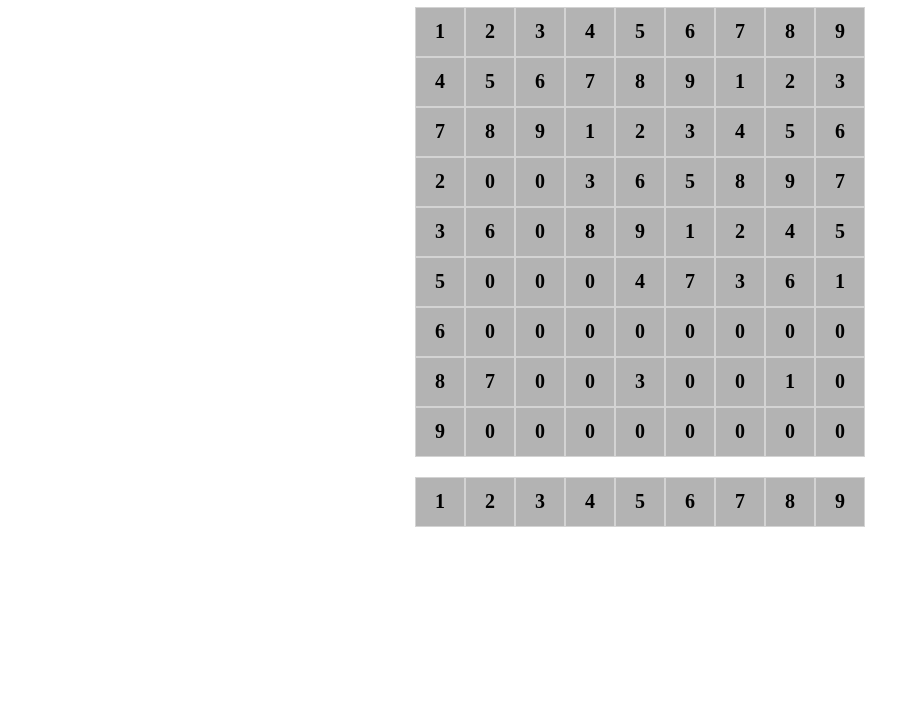
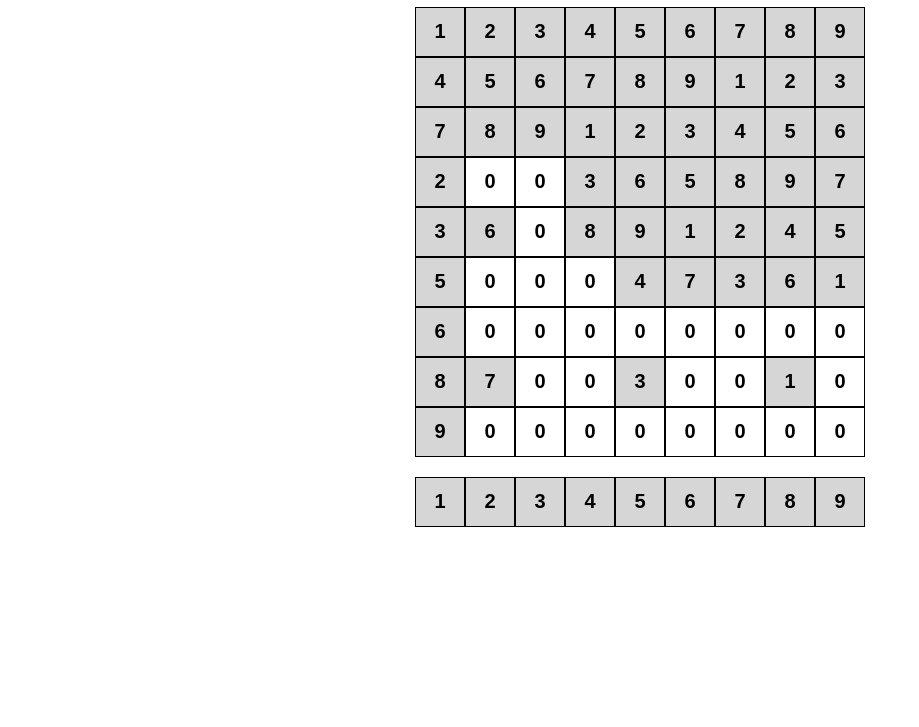
Before and after one commit to SamuelKasper/Sudoku, a plain HTML site: page index.html in a window 1280 px wide. Shown: the part 73-800 px from the top of the page, without its empty margins (0-919 px from the left). Drawn offline with Linux system fonts and the light colour scheme.

Commit message:
style + fix

```diff
--- a/build/index.js
+++ b/build/index.js
@@ -41,7 +41,12 @@ function init() {
             let tile = document.createElement("div");
             tile.id = r.toString() + c.toString();
             tile.innerText = grid[r][c].toString();
-            tile.classList.add("tile");
+            if (tile.innerText == "0") {
+                tile.classList.add("tileEmpty");
+            }
+            else {
+                tile.classList.add("tile");
+            }
             tile.addEventListener("click", selectTile);
             if (gameArea != null)
                 gameArea.append(tile);
@@ -67,6 +72,7 @@ function selectTile() {
         this.innerText = selection.id;
     }
 }
+// Check if number (n) is possible at specific place (y,x)
 function possible(y, x, n) {
     for (let i = 0; i < 9; i++) {
         if (grid[y][i] == n) {
@@ -89,6 +95,7 @@ function possible(y, x, n) {
     }
     return true;
 }
+// Solve puzzle by backtracking
 function solve() {
     for (let y = 0; y < 9; y++) {
         for (let x = 0; x < 9; x++) {
--- a/css/main.css
+++ b/css/main.css
@@ -1,7 +1,10 @@
+body{
+    font-family: Arial, Helvetica, sans-serif;
+}
+
 #gameArea{
     width: 450px;
     height: 450px;
-    background-color: rgb(179, 179, 179);
     margin: 0 auto;
     display: flex;
     flex-wrap: wrap;
@@ -10,7 +13,19 @@
 .tile{
     width: 48px;
     height: 48px;
-    border: 1px solid lightgray;
+    border: 1px solid rgb(0, 0, 0);
+    background-color: rgb(214, 214, 214);
+    font-size: 20px;
+    font-weight: bold;
+    display: flex;
+    justify-content: center;
+    align-items: center;
+}
+
+.tileEmpty{
+    width: 48px;
+    height: 48px;
+    border: 1px solid rgb(0, 0, 0);
     font-size: 20px;
     font-weight: bold;
     display: flex;
@@ -21,7 +36,7 @@
 #numbers{
     width: 450px;
     height: 50px;
-    background-color: rgb(179, 179, 179);
+    background-color: rgb(214, 214, 214);
     margin: 0 auto;
     margin-top: 20px;
     display: flex;
@@ -31,7 +46,7 @@
 .numbers{
     width: 48px;
     height: 48px;
-    border: 1px solid lightgray;
+    border: 1px solid rgb(0, 0, 0);
     font-size: 20px;
     font-weight: bold;
     display: flex;
```
Also changed, not shown: 1 other file.
